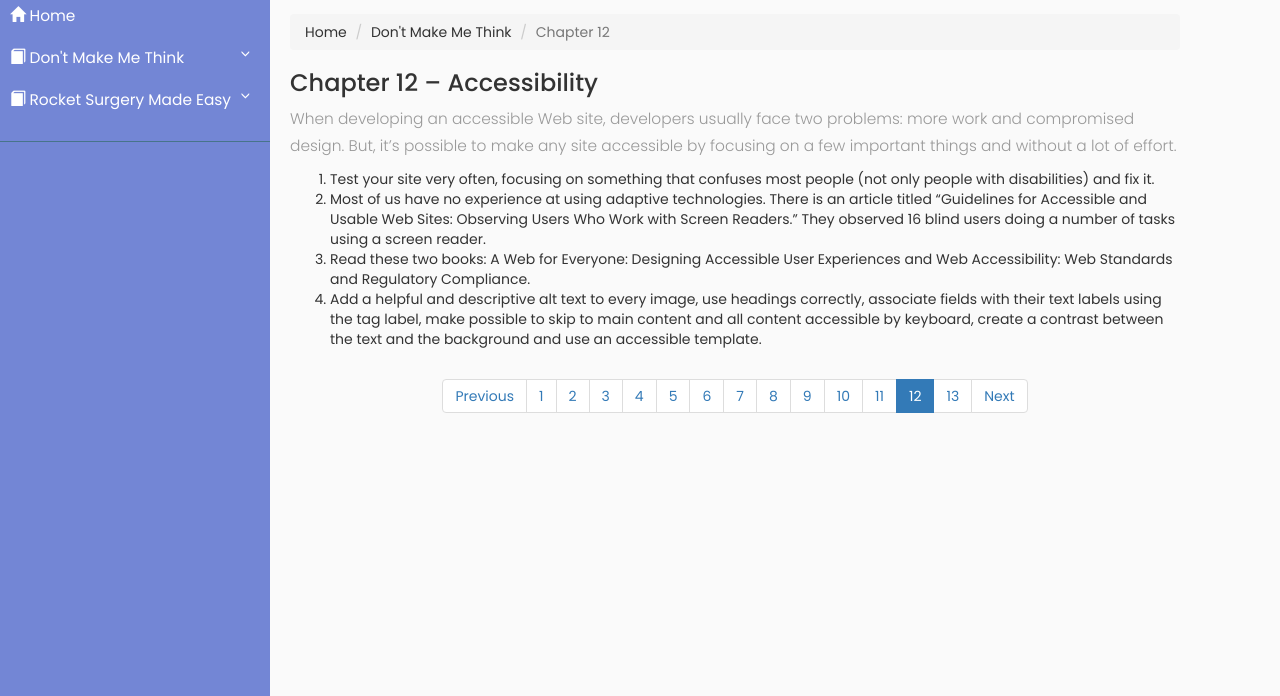
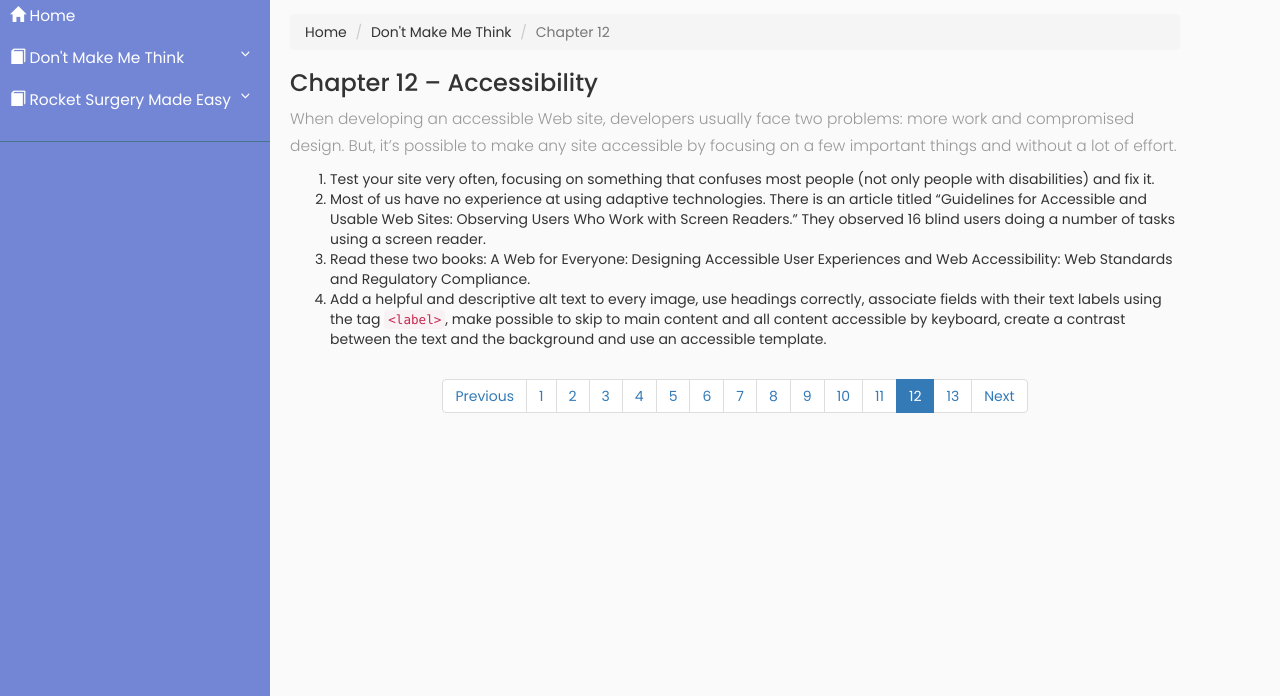
Before and after one commit to msutofernandes/msutofernandes.github.io, a plain HTML site: page pages/dmmt_page12.html in a window 1280 px wide. Shown: the part 104-800 px from the top of the page. Drawn offline with nearby package versions, Linux system fonts and the light colour scheme.

Commit message:
Minor improvement

```diff
--- a/pages/dmmt_page12.html
+++ b/pages/dmmt_page12.html
@@ -102,8 +102,8 @@
         <li>Most of us have no experience at using adaptive technologies. There is an article titled “Guidelines for Accessible and Usable Web Sites: Observing Users Who Work with Screen Readers.” They observed 16 blind users doing a number of tasks using
           a screen reader.</li>
         <li>Read these two books: A Web for Everyone: Designing Accessible User Experiences and Web Accessibility: Web Standards and Regulatory Compliance.</li>
-        <li>Add a helpful and descriptive alt text to every image, use headings correctly, associate fields with their text labels using the tag label, make possible to skip to main content and all content accessible by keyboard, create a contrast between
-          the text and the background and use an accessible template.</li>
+        <li>Add a helpful and descriptive alt text to every image, use headings correctly, associate fields with their text labels using the tag <code>&ltlabel&gt</code>, make possible to skip to main content and all content accessible by keyboard, create
+          a contrast between the text and the background and use an accessible template.</li>
       </ol>
 
       <nav align="center">
```
